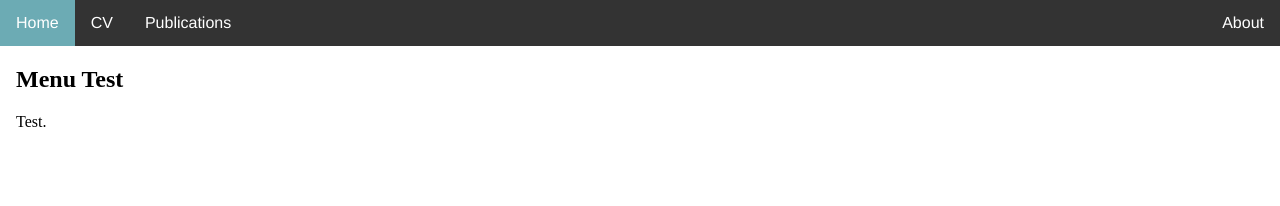
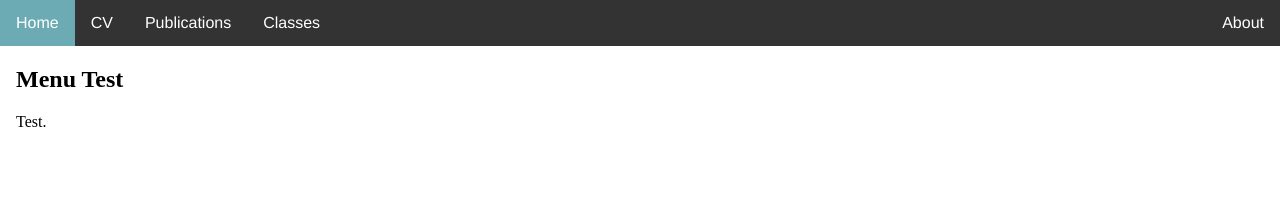
Before and after one commit to kevinjpatton/kevinjpatton.github.io, a Jekyll site: the page built from index.html, in a window 1280 px wide. Shown: the top 206 px of the page. Built offline with Jekyll 4.4.1, drawn with Linux system fonts in a browser that asks for light colours; Markdown is read by kramdown in place of the engine named in the settings.

Commit message:
Update default.html

```diff
--- a/_layouts/default.html
+++ b/_layouts/default.html
@@ -43,6 +43,7 @@ ul.topnav li.right {float: right;}
   <li><a href="/cv">CV</a></li>
   <li><a href="/pubs">Publications</a></li>
   <li class="right"><a href="/about">About</a></li>
+  <li><a href=/teaching">Classes</a></li>
 </ul>
 
 <div style="padding:0 16px;">
```
